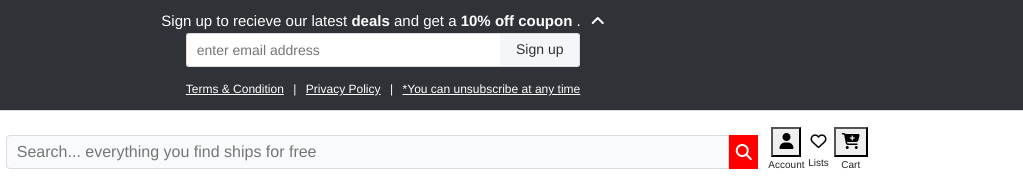
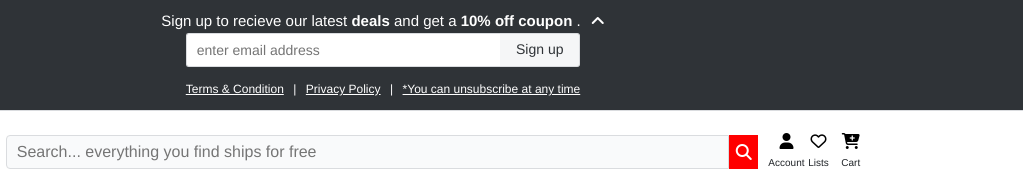
Before and after one commit to RapidKS/OverStock_Project, a plain HTML site: page HomePage/HomePage.html in a window 1280 px wide. Shown: the top 183 px of the page, 257-1280 px from the left. Drawn offline with nearby package versions, Linux system fonts and the light colour scheme.

Commit message:
homepage css

```diff
--- a/HomePage/HomePage.css
+++ b/HomePage/HomePage.css
@@ -153,6 +153,11 @@
     flex-direction: column;
     align-items: center;
     justify-content: center;
+}
+
+#Accounts{
+    border: none;
+    background: transparent;
 }
 .topnav-contain{
     width: 100%;
--- a/HomePage/HomePage.html
+++ b/HomePage/HomePage.html
@@ -52,11 +52,11 @@
                     <p>Account</p>
                 </div>
                 <div class="user_int_logo">
-                    <button><i class="fa-regular fa-heart"></i></button>
+                    <button id="Accounts"><i class="fa-regular fa-heart"></i></button>
                     <p>Lists</p>
                 </div>
                 <div class="user_int_logo">
-                    <a href="C:\Users\KaushShivi\Desktop\FInal_Project\OverStock_Project\Cart Page\cart.html"> <button><i class="fa-solid fa-cart-plus"></i></button></a>
+                    <a href="C:\Users\KaushShivi\Desktop\FInal_Project\OverStock_Project\Cart Page\cart.html"> <button id="Accounts"><i class="fa-solid fa-cart-plus"></i></button></a>
                     <p>Cart</p>
                 </div>
             </div>
```
